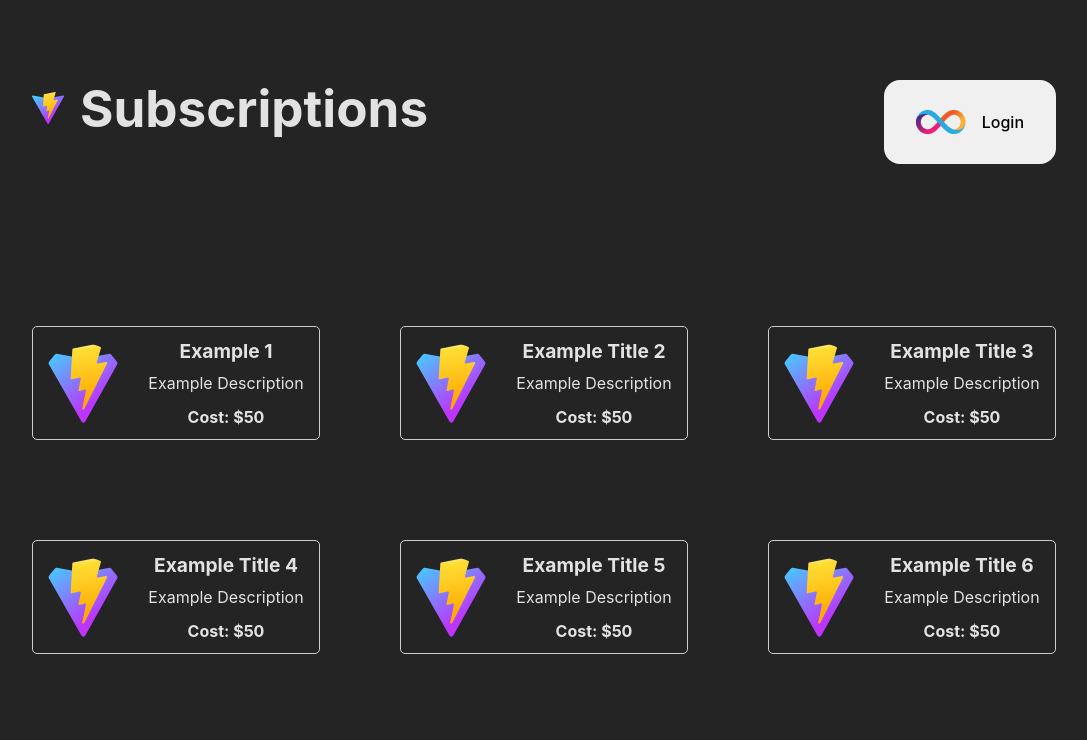
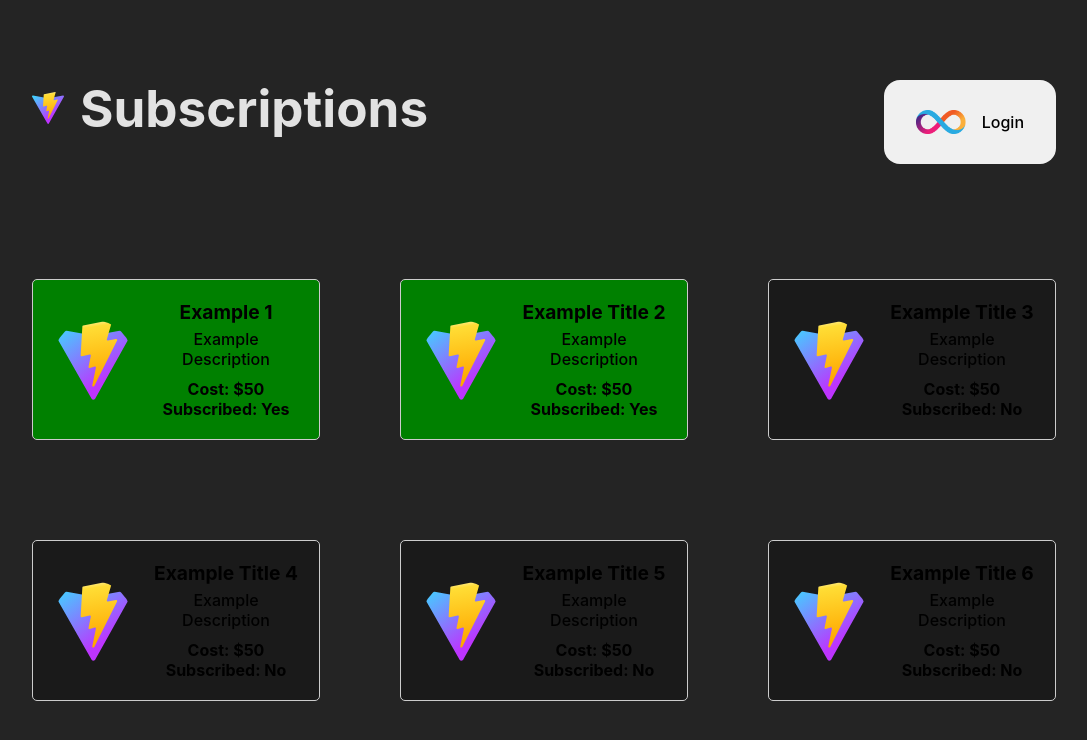
Before and after one commit to ColourfulMelon/dev3-ied-hackathon-submission, a Svelte app in the folder src/hello_frontend/: page / in a window 1280 px wide. Shown: the top 740 px of the page, without its empty margins (0-1087 px from the left). Built offline with nearby package versions, Linux system fonts and the light colour scheme.

Commit message:
added subscribed indication

```diff
--- a/src/hello_frontend/src/subscription.svelte
+++ b/src/hello_frontend/src/subscription.svelte
@@ -1,35 +1,38 @@
 <script lang="ts">
-
+    import { selectedSubscription } from './store.js';
 	export let title: string;
 	export let description: string;
 	export let cost: string;
 	export let logo: string
     export let subscribed: boolean;
+    export let subscription;
 
 	function handleClick() {
-
+        selectedSubscription.set(subscription); // set the selected subscription
 	}
 
 
 </script>
 
-<div class="subscription" on:click={handleClick}>
+<button class="subscription" id="{subscribed ? 'subscribed' : ''}" on:click={handleClick}>
     <img src={logo} alt="Logo" class="logo">
     <div class="details">
         <h2 class="title">{title}</h2>
         <p class="description">{description}</p>
         <p class="cost">Cost: ${cost}</p>
+        <p class="cost">Subscribed: {subscribed ? 'Yes' : 'No'}</p>
     </div>
-</div>
+</button>
 
 <style>
     .subscription {
         display: flex;
         align-items: center;
         margin-bottom: 20px;
-        padding: 10px;
+        padding: 20px;
         border: 1px solid #ccc;
         border-radius: 5px;
+
     }
 
     .logo {
@@ -56,4 +59,7 @@
         margin: 0;
         font-weight: bold;
     }
+    #subscribed {
+        background-color: green; /* indicate user is subscribed to these tiers */
+    }
 </style>
```
